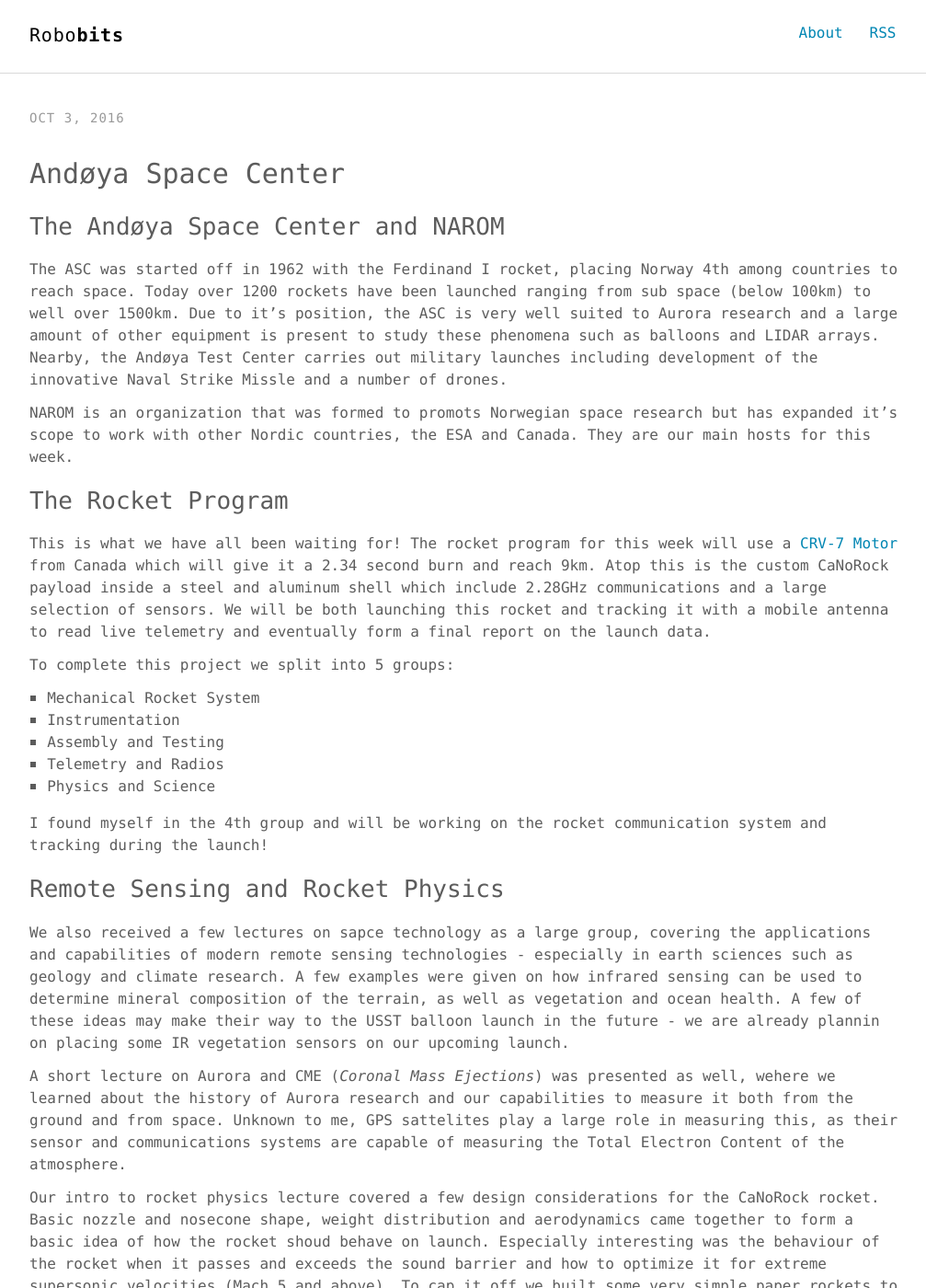
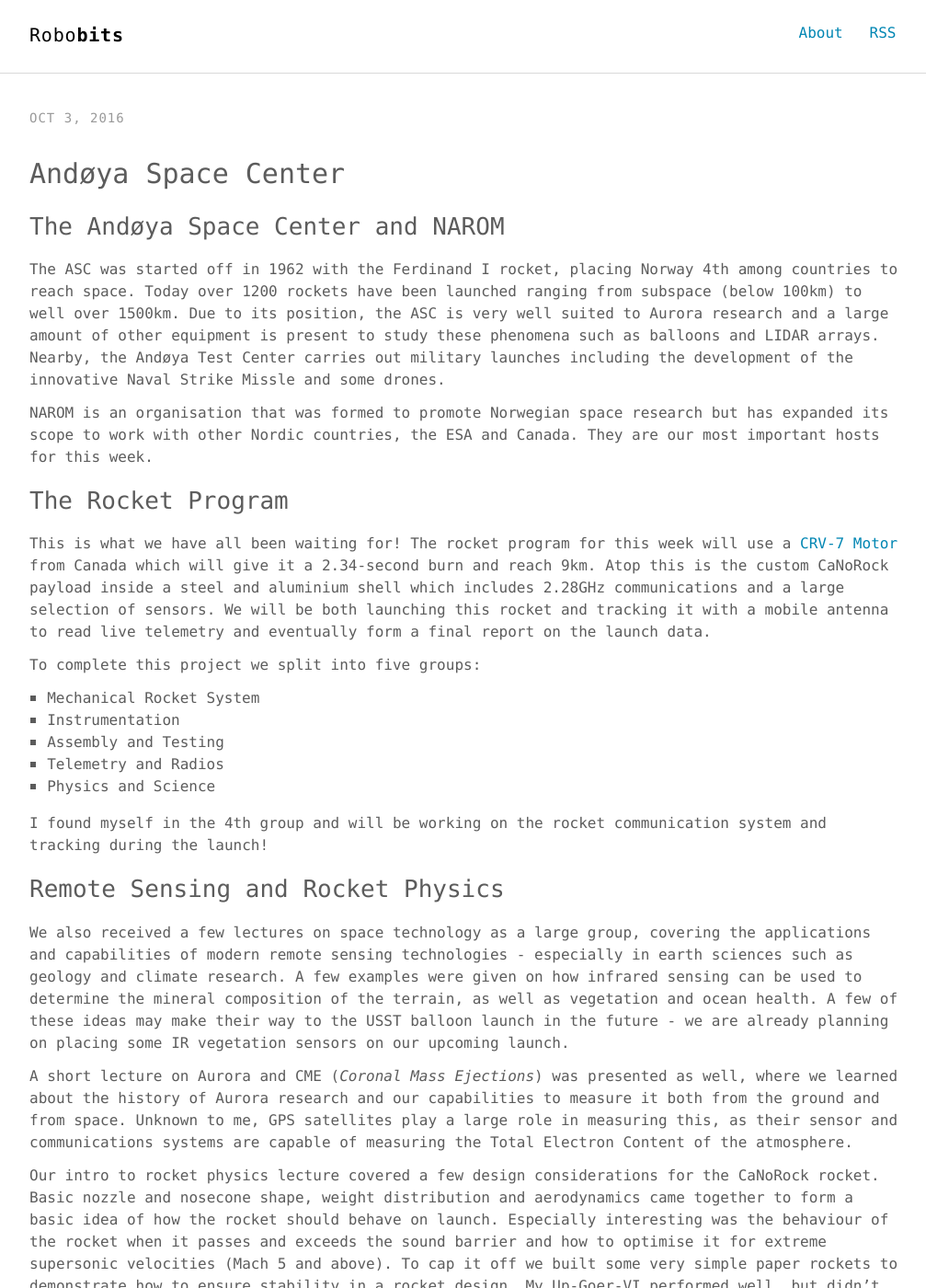
Before and after one commit to ausshir/ausshir.github.io, a Jekyll site: the page built from _posts/2016-10-03-Andøya-Space-Center.md, in a window 1280 px wide and 1400 px high. Shown: the whole window at 92% size, without its empty margins (132-1139 px from the left). Built offline with Jekyll 4.4.1, drawn with Linux system fonts in a browser that asks for light colours; some of the changed text lies outside the part shown.

Commit message:
Updated 2016-10-03-Andøya-Space-Center.md

```diff
--- a/_posts/2016-10-03-Andøya-Space-Center.md
+++ b/_posts/2016-10-03-Andøya-Space-Center.md
@@ -23,20 +23,19 @@ images:
 ---
 ## The Andøya Space Center and NAROM
 The ASC was started off in 1962 with the Ferdinand I rocket, placing Norway 4th among countries to reach space. Today over 1200 rockets
-have been launched ranging from sub space (below 100km) to well over 1500km. Due to it's position, the ASC is very well suited to Aurora
+have been launched ranging from subspace (below 100km) to well over 1500km. Due to its position, the ASC is very well suited to Aurora
 research and a large amount of other equipment is present to study these phenomena such as balloons and LIDAR arrays. Nearby, the Andøya
-Test Center carries out military launches including development of the innovative Naval Strike Missle and a number of drones.
+Test Center carries out military launches including the development of the innovative Naval Strike Missle and some drones.
 
-NAROM is an organization that was formed to promots Norwegian space research but has expanded it's scope to work with other Nordic countries,
-the ESA and Canada. They are our main hosts for this week.
+NAROM is an organisation that was formed to promote Norwegian space research but has expanded its scope to work with other Nordic countries,
+the ESA and Canada. They are our most important hosts for this week.
 
 ## The Rocket Program
 This is what we have all been waiting for! The rocket program for this week will use a [CRV-7 Motor](https://en.wikipedia.org/wiki/CRV7) from
-Canada which will give it a 2.34 second burn and reach 9km. Atop this is the custom CaNoRock payload inside a steel and aluminum shell which
-include 2.28GHz communications and a large selection of sensors. We will be both launching this rocket and tracking it with a mobile antenna
-to read live telemetry and eventually form a final report on the launch data.
+Canada which will give it a 2.34-second burn and reach 9km. Atop this is the custom CaNoRock payload inside a steel and aluminium shell which
+includes 2.28GHz communications and a large selection of sensors. We will be both launching this rocket and tracking it with a mobile antenna to read live telemetry and eventually form a final report on the launch data.
 
-To complete this project we split into 5 groups:
+To complete this project we split into five groups:
 - Mechanical Rocket System
 - Instrumentation
 - Assembly and Testing
@@ -46,23 +45,20 @@ To complete this project we split into 5 groups:
 I found myself in the 4th group and will be working on the rocket communication system and tracking during the launch!
 
 ## Remote Sensing and Rocket Physics
-We also received a few lectures on sapce technology as a large group, covering the applications and capabilities of modern remote sensing
-technologies - especially in earth sciences such as geology and climate research. A few examples were given on how infrared sensing can
-be used to determine mineral composition of the terrain, as well as vegetation and ocean health. A few of these ideas may make their way
-to the USST balloon launch in the future - we are already plannin on placing some IR vegetation sensors on our upcoming launch.
+We also received a few lectures on space technology as a large group, covering the applications and capabilities of modern remote sensing technologies - especially in earth sciences such as geology and climate research. A few examples were given on how infrared sensing can be used to determine the mineral composition of the terrain, as well as vegetation and ocean health. A few of these ideas may make their way
+to the USST balloon launch in the future - we are already planning on placing some IR vegetation sensors on our upcoming launch.
 
-A short lecture on Aurora and CME (*Coronal Mass Ejections*) was presented as well, wehere we learned about the history of Aurora research
-and our capabilities to measure it both from the ground and from space. Unknown to me, GPS sattelites play a large role in measuring this,
+A short lecture on Aurora and CME (*Coronal Mass Ejections*) was presented as well, where we learned about the history of Aurora research
+and our capabilities to measure it both from the ground and from space. Unknown to me, GPS satellites play a large role in measuring this,
 as their sensor and communications systems are capable of measuring the Total Electron Content of the atmosphere.
 
 Our intro to rocket physics lecture covered a few design considerations for the CaNoRock rocket. Basic nozzle and nosecone shape, weight distribution
-and aerodynamics came together to form a basic idea of how the rocket shoud behave on launch. Especially interesting was the behaviour of the rocket
-when it passes and exceeds the sound barrier and how to optimize it for extreme supersonic velocities (Mach 5 and above). To cap it off we built
-some very simple paper rockets to demonstrate stabilitiy. My Up-Goer-VI perfomed well, but didn't come close to the best launch from the University
+and aerodynamics came together to form a basic idea of how the rocket should behave on launch. Especially interesting was the behaviour of the rocket
+when it passes and exceeds the sound barrier and how to optimise it for extreme supersonic velocities (Mach 5 and above). To cap it off we built
+some very simple paper rockets to demonstrate how to ensure stability in a rocket design. My Up-Goer-VI performed well, but didn't come close to the best launch from the University
 of Alberta!
 
 ## Social and Bed
-In the evening we met to chat for quite a few hours about Norwegian culture, travel to Mars and Nanobots over beers and snacks. A natural conversation for
-a large group of space nerds from around the world. :)
+In the evening we met to chat for quite a few hours of Norwegian culture, travel to Mars and Nanobots over beers and snacks. A natural conversation for a large group of space nerds from around the world. :)
 
 {% include gal.html %}
```
